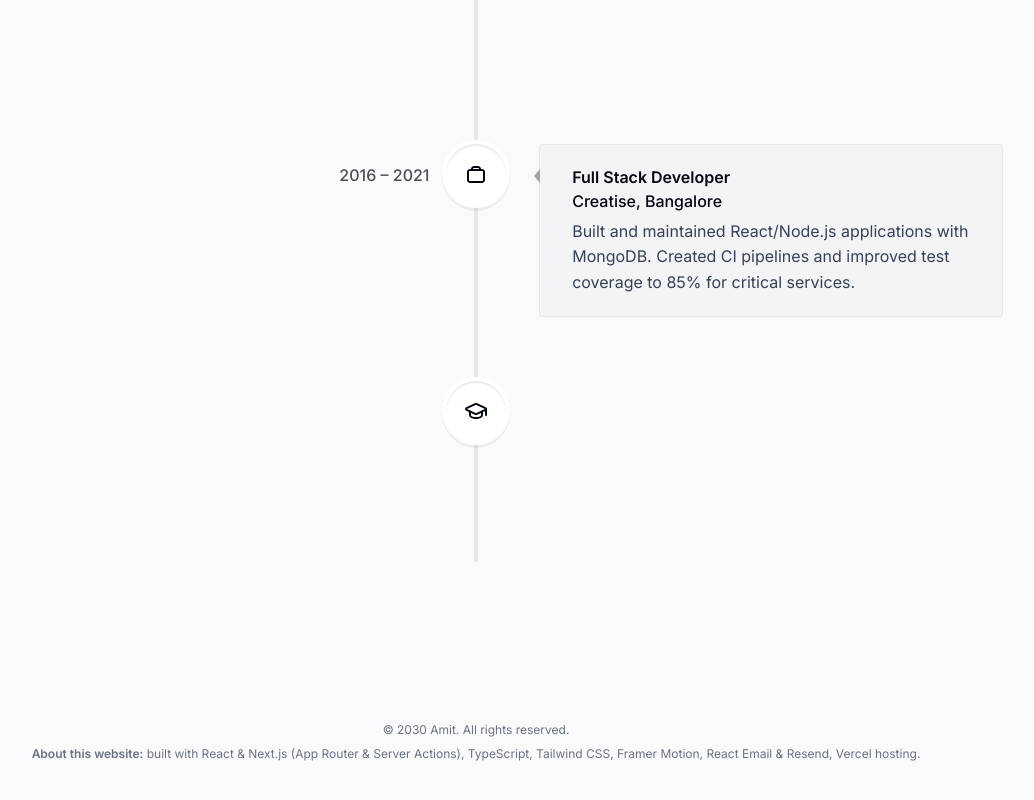
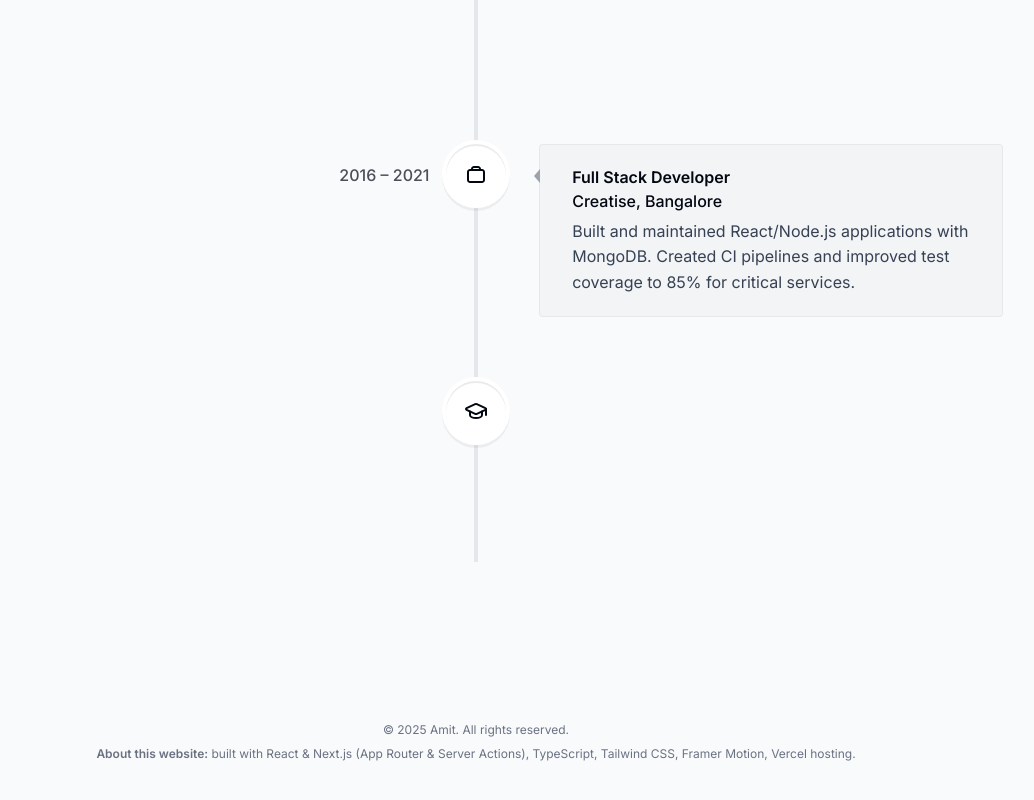
Before and after one commit to amitrazz/portfolio, a Next.js app: page / in a window 1280 px wide. Shown: the part 2760-3560 px from the top of the page, without its empty margins (164-1198 px from the left). Built offline with nearby package versions, Linux system fonts and the light colour scheme.

Commit message:
fix: footer copy test

```diff
--- a/src/components/footer.tsx
+++ b/src/components/footer.tsx
@@ -1,11 +1,10 @@
 export default function Footer() {
   return (
     <footer className="mb-10 px-4 text-center text-gray-500">
-      <small className="mb-2 block text-xs">&copy; 2030 Amit. All rights reserved.</small>
+      <small className="mb-2 block text-xs">&copy; 2025 Amit. All rights reserved.</small>
       <p className="text-xs">
         <span className="font-semibold">About this website:</span> built with React & Next.js (App
-        Router & Server Actions), TypeScript, Tailwind CSS, Framer Motion, React Email & Resend,
-        Vercel hosting.
+        Router & Server Actions), TypeScript, Tailwind CSS, Framer Motion, Vercel hosting.
       </p>
     </footer>
   );
```
